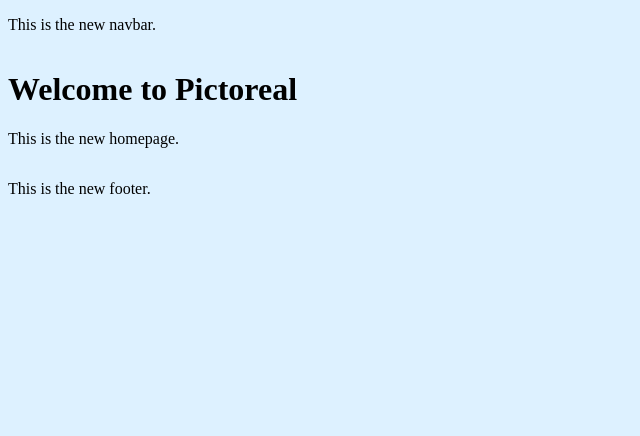
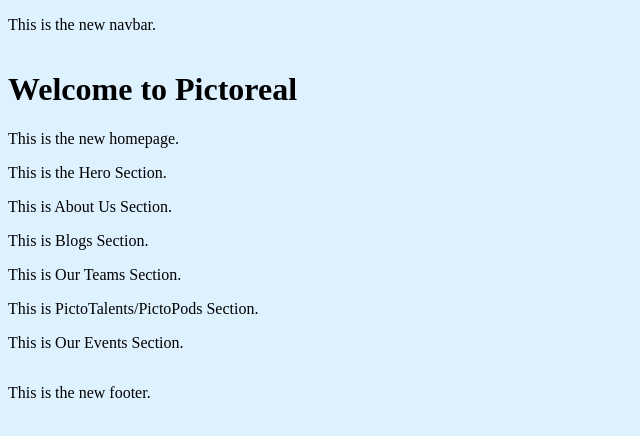
Before and after one commit to Pictoreal-Organization/Pictoreal-Main-Website, a Next.js app: page / in a window 1280 px wide. Shown: the top 436 px of the page, without its empty margins (0-640 px from the left). Built offline with nearby package versions, Linux system fonts and the light colour scheme.

Commit message:
homepage components defined

```diff
--- a/src/app/page.js
+++ b/src/app/page.js
@@ -1,8 +1,26 @@
+import Hero from '../components/homepage/hero';
+import AboutUs from '../components/homepage/aboutus';
+import OurTeams from '../components/homepage/ourteams';
+import OurEvents from '../components/homepage/ourevents';
+import RecentBlogs from '../components/homepage/recentblogs';
+import PictoTalents from '../components/homepage/pictotalents';
+
 export default function HomePage() {
   return (
-    <div>
-      <h1>Welcome to Pictoreal</h1>
-      <p>This is the new homepage.</p>
-    </div>
+    <>
+      <div>
+        <h1>Welcome to Pictoreal</h1>
+        <p>This is the new homepage.</p>
+      </div>
+
+      <div>
+        <Hero />
+        <AboutUs />
+        <RecentBlogs />
+        <OurTeams />
+        <PictoTalents />
+        <OurEvents />
+      </div>
+    </>
   );
 }
--- /dev/null
+++ b/src/components/homepage/aboutus.jsx
@@ -0,0 +1,9 @@
+const AboutUs = () => {
+  return (
+    <div>
+      <p>This is About Us Section.</p>
+    </div>
+  );
+};
+
+export default AboutUs;
--- /dev/null
+++ b/src/components/homepage/hero.jsx
@@ -0,0 +1,9 @@
+const Hero = () => {
+  return (
+    <div>
+      <p>This is the Hero Section.</p>
+    </div>
+  );
+};
+
+export default Hero;
--- /dev/null
+++ b/src/components/homepage/ourevents.jsx
@@ -0,0 +1,9 @@
+const OurEvents = () => {
+  return (
+    <div>
+      <p>This is Our Events Section.</p>
+    </div>
+  );
+};
+
+export default OurEvents;
--- /dev/null
+++ b/src/components/homepage/ourteams.jsx
@@ -0,0 +1,9 @@
+const OurTeams = () => {
+  return (
+    <div>
+      <p>This is Our Teams Section.</p>
+    </div>
+  );
+};
+
+export default OurTeams;
--- /dev/null
+++ b/src/components/homepage/pictotalents.jsx
@@ -0,0 +1,9 @@
+const PictoTalents = () => {
+  return (
+    <div>
+      <p>This is PictoTalents/PictoPods Section.</p>
+    </div>
+  );
+};
+
+export default PictoTalents;
--- /dev/null
+++ b/src/components/homepage/recentblogs.jsx
@@ -0,0 +1,9 @@
+const Blogs = () => {
+  return (
+    <div>
+      <p>This is Blogs Section.</p>
+    </div>
+  );
+};
+
+export default Blogs;
```
